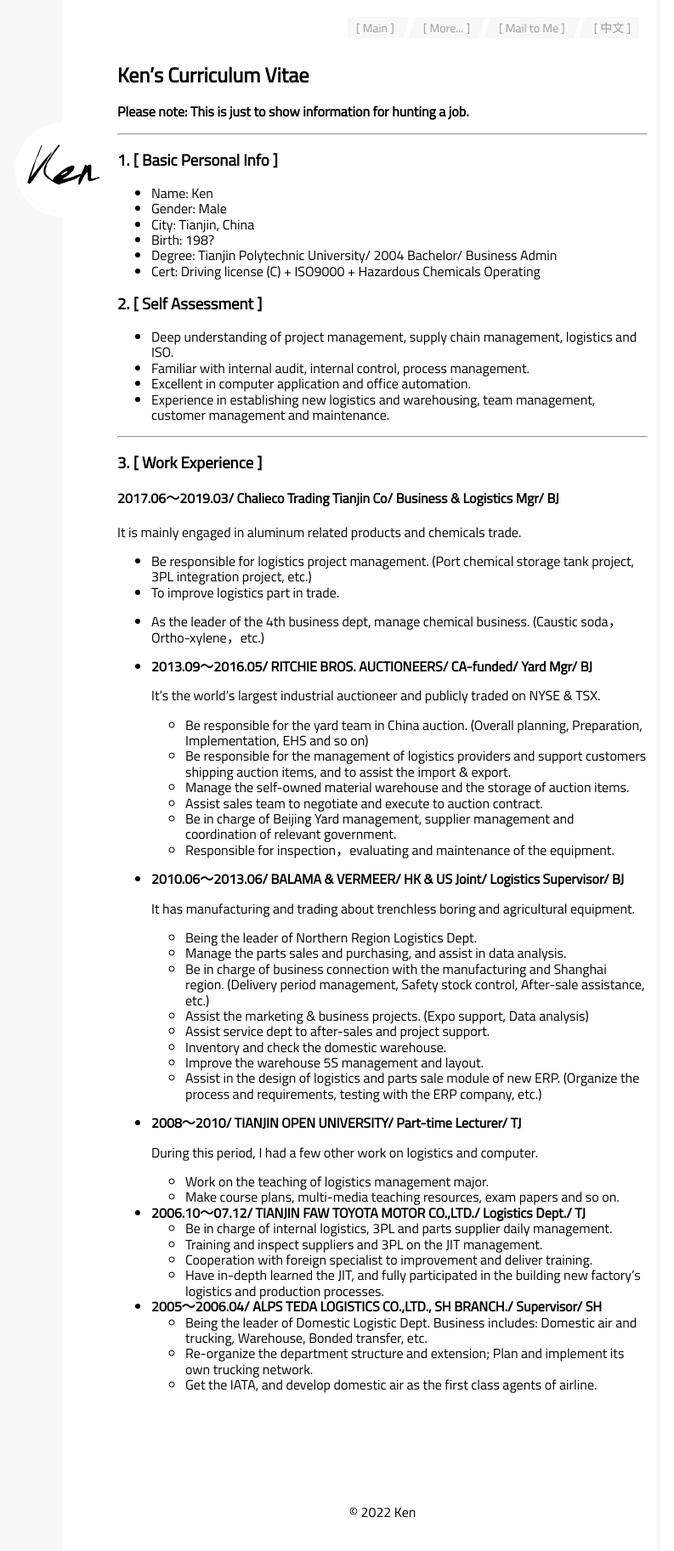
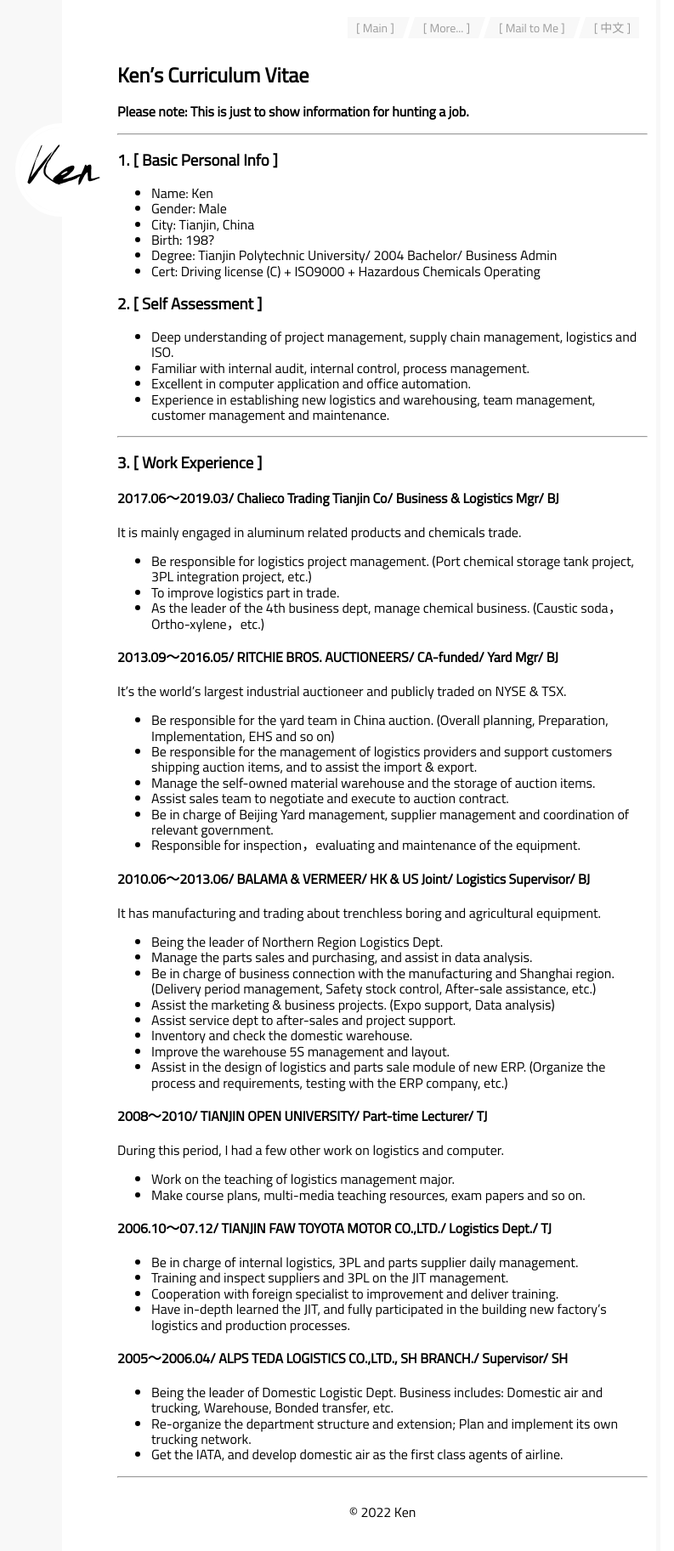
Before and after one commit to kenwebpage/kenwebpage.github.io, a Jekyll site: the page built from index.md, in a window 1280 px wide. Shown: the whole page at 85% size, without its empty margins (375-1168 px from the left). Built offline with Jekyll 4.4.1, drawn with Linux system fonts in a browser that asks for light colours.

Commit message:
m3_20220814133639

```diff
--- a/index.md
+++ b/index.md
@@ -29,7 +29,7 @@ title: Ken
 
 ### 3. [ Work Experience ]
 
-#### 2017.06～2019.03/ Chalieco Trading Tianjin Co/ Business & Logistics Mgr/ BJ
+#### **2017.06～2019.03/ Chalieco Trading Tianjin Co/ Business & Logistics Mgr/ BJ**
 
 It is mainly engaged in aluminum related products and chemicals trade.
 
@@ -37,41 +37,48 @@ It is mainly engaged in aluminum related products and chemicals trade.
 - To improve logistics part in trade.
 - As the leader of the 4th business dept, manage chemical business. (Caustic soda，Ortho-xylene，etc.)
 
-- **2013.09～2016.05/ RITCHIE BROS. AUCTIONEERS/ CA-funded/ Yard Mgr/ BJ**
+#### **2013.09～2016.05/ RITCHIE BROS. AUCTIONEERS/ CA-funded/ Yard Mgr/ BJ**
 
-  It's the world's largest industrial auctioneer and publicly traded on NYSE & TSX.
-  - Be responsible for the yard team in China auction. (Overall planning, Preparation, Implementation, EHS and so on)
-  - Be responsible for the management of logistics providers and support customers shipping auction items, and to assist the import & export.
-  - Manage the self-owned material warehouse and the storage of auction items.
-  - Assist sales team to negotiate and execute to auction contract.
-  - Be in charge of Beijing Yard management, supplier management and coordination of relevant government.
-  - Responsible for inspection，evaluating and maintenance of the equipment.
+It's the world's largest industrial auctioneer and publicly traded on NYSE & TSX.
 
-- **2010.06～2013.06/ BALAMA & VERMEER/ HK & US Joint/ Logistics Supervisor/ BJ**
+- Be responsible for the yard team in China auction. (Overall planning, Preparation, Implementation, EHS and so on)
+- Be responsible for the management of logistics providers and support customers shipping auction items, and to assist the import & export.
+- Manage the self-owned material warehouse and the storage of auction items.
+- Assist sales team to negotiate and execute to auction contract.
+- Be in charge of Beijing Yard management, supplier management and coordination of relevant government.
+- Responsible for inspection，evaluating and maintenance of the equipment.
 
-  It has manufacturing and trading about trenchless boring and agricultural equipment.
-  - Being the leader of Northern Region Logistics Dept.
-  - Manage the parts sales and purchasing, and assist in data analysis.
-  - Be in charge of business connection with the manufacturing and Shanghai region. (Delivery period management, Safety stock control, After-sale assistance, etc.)
-  - Assist the marketing & business projects. (Expo support, Data analysis)
-  - Assist service dept to after-sales and project support.
-  - Inventory and check the domestic warehouse.
-  - Improve the warehouse 5S management and layout.
-  - Assist in the design of logistics and parts sale module of new ERP. (Organize the process and requirements, testing with the ERP company, etc.)
+#### **2010.06～2013.06/ BALAMA & VERMEER/ HK & US Joint/ Logistics Supervisor/ BJ**
 
-- **2008～2010/ TIANJIN OPEN UNIVERSITY/ Part-time Lecturer/ TJ**
+It has manufacturing and trading about trenchless boring and agricultural equipment.
 
-  During this period, I had a few other work on logistics and computer.
-  - Work on the teaching of logistics management major.
-  - Make course plans, multi-media teaching resources, exam papers and so on.
+- Being the leader of Northern Region Logistics Dept.
+- Manage the parts sales and purchasing, and assist in data analysis.
+- Be in charge of business connection with the manufacturing and Shanghai region. (Delivery period management, Safety stock control, After-sale assistance, etc.)
+- Assist the marketing & business projects. (Expo support, Data analysis)
+- Assist service dept to after-sales and project support.
+- Inventory and check the domestic warehouse.
+- Improve the warehouse 5S management and layout.
+- Assist in the design of logistics and parts sale module of new ERP. (Organize the process and requirements, testing with the ERP company, etc.)
 
-- **2006.10～07.12/ TIANJIN FAW TOYOTA MOTOR CO.,LTD./ Logistics Dept./ TJ**
-  - Be in charge of internal logistics, 3PL and parts supplier daily management.
-  - Training and inspect suppliers and 3PL on the JIT management.
-  - Cooperation with foreign specialist to improvement and deliver training.
-  - Have in-depth learned the JIT, and fully participated in the building new factory's logistics and production processes.
+#### **2008～2010/ TIANJIN OPEN UNIVERSITY/ Part-time Lecturer/ TJ**
 
-- **2005～2006.04/ ALPS TEDA LOGISTICS CO.,LTD., SH BRANCH./ Supervisor/ SH**
-  - Being the leader of Domestic Logistic Dept. Business includes: Domestic air and trucking, Warehouse, Bonded transfer, etc.
-  - Re-organize the department structure and extension; Plan and implement its own trucking network.
-  - Get the IATA, and develop domestic air as the first class agents of airline.
+During this period, I had a few other work on logistics and computer.
+
+- Work on the teaching of logistics management major.
+- Make course plans, multi-media teaching resources, exam papers and so on.
+
+#### **2006.10～07.12/ TIANJIN FAW TOYOTA MOTOR CO.,LTD./ Logistics Dept./ TJ**
+
+- Be in charge of internal logistics, 3PL and parts supplier daily management.
+- Training and inspect suppliers and 3PL on the JIT management.
+- Cooperation with foreign specialist to improvement and deliver training.
+- Have in-depth learned the JIT, and fully participated in the building new factory's logistics and production processes.
+
+#### **2005～2006.04/ ALPS TEDA LOGISTICS CO.,LTD., SH BRANCH./ Supervisor/ SH**
+
+- Being the leader of Domestic Logistic Dept. Business includes: Domestic air and trucking, Warehouse, Bonded transfer, etc.
+- Re-organize the department structure and extension; Plan and implement its own trucking network.
+- Get the IATA, and develop domestic air as the first class agents of airline.
+
+---
```
